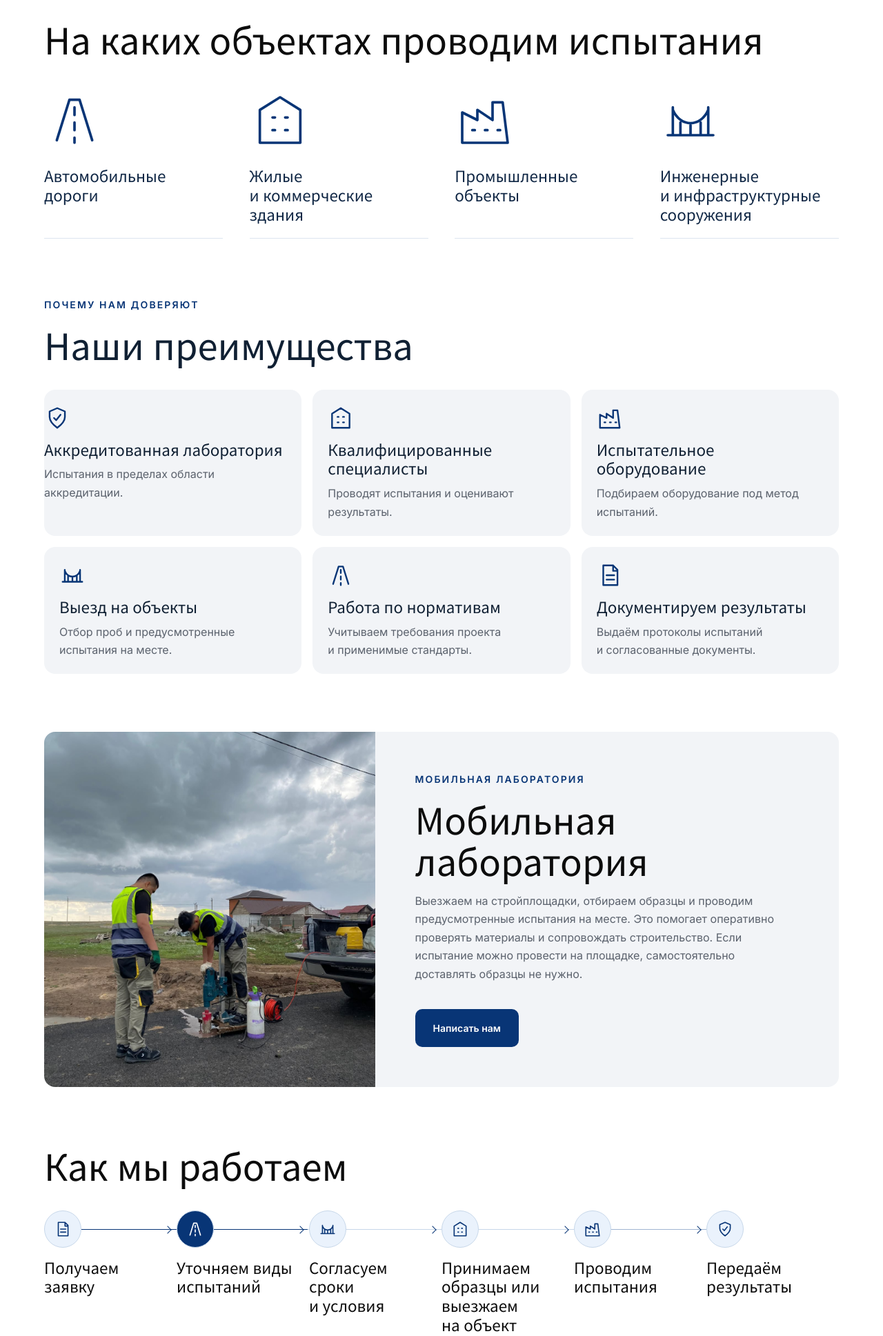
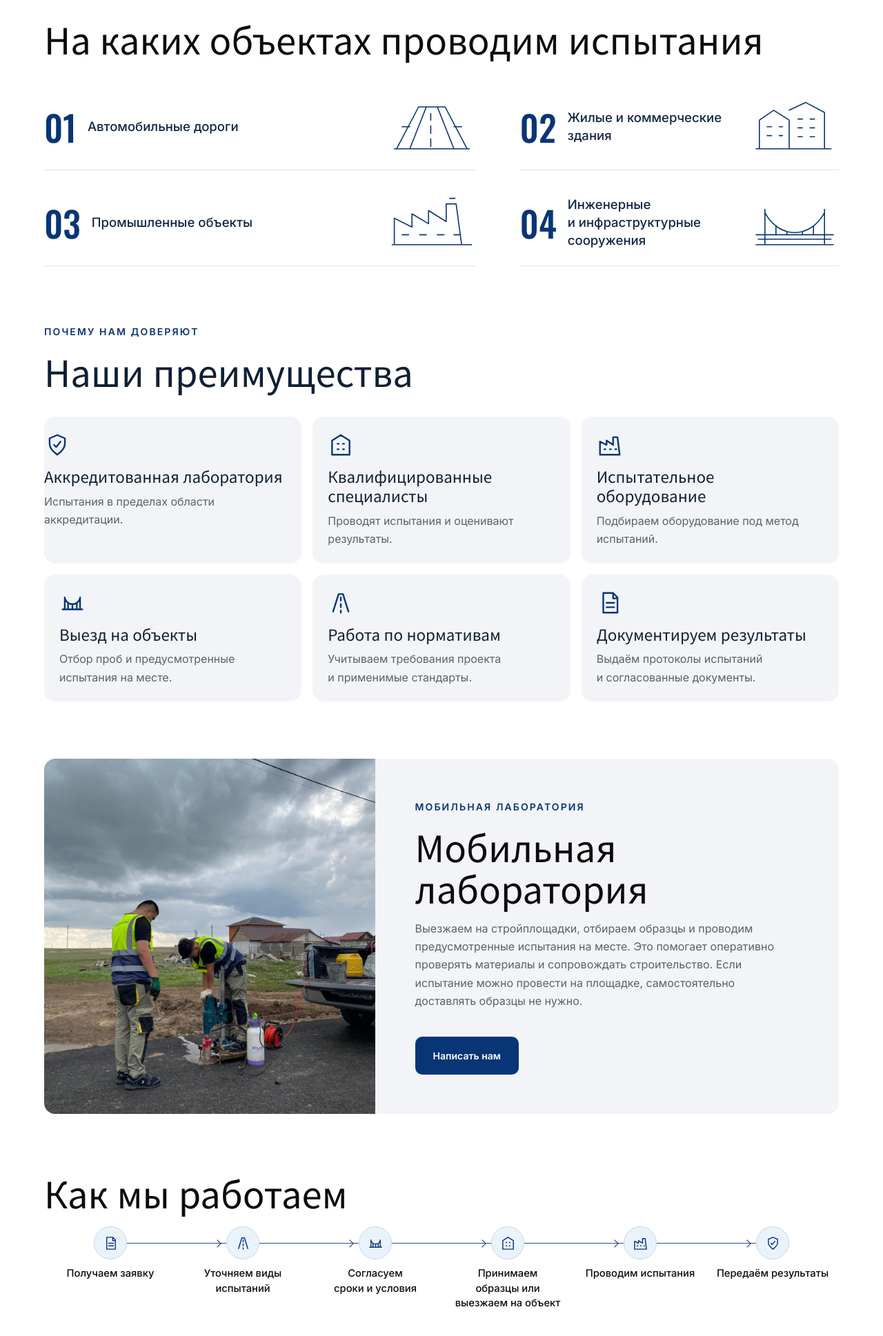
Before and after one commit to sunssara/kzsapazert, a plain HTML site: page index.html in a window 1280 px wide. Shown: the part 2440-4377 px from the top of the page at 69% size. Drawn offline with nearby package versions, Linux system fonts and the light colour scheme; no server answers.

Commit message:
Refine workflow animation and redraw object section

```diff
--- a/enhance.css
+++ b/enhance.css
@@ -784,3 +784,54 @@ main h3, .service-item h3, .benefits .benefit-copy h3, .benefits .benefit-grid a
   .hero-photo::after { background: linear-gradient(0deg,#083576 0%,#083576ed 43%,#08357670 75%,#08357620 100%); }
   .hero .hero-proof { margin-top: 20px; }
 }
+
+/* Light engineering layouts */
+.project-types .object-grid { grid-template-columns: minmax(0, 1.15fr) minmax(0, .85fr); gap: 14px clamp(24px, 5vw, 68px); }
+.project-types .object-grid article {
+  display: grid; grid-template-columns: auto minmax(0,1fr) auto;
+  align-items: center; gap: 16px; min-height: 125px; padding: 16px 0;
+}
+.project-types .object-grid article::after { transform-origin: left; }
+.object-index { color: var(--blue); font: 500 clamp(2rem, 4vw, 3.75rem)/1 Oswald,sans-serif; }
+.project-types .object-grid .object-visual { grid-column: 3; grid-row: 1; height: auto; width: clamp(74px, 10vw, 138px); overflow: visible; }
+.project-types .object-grid .object-visual svg { width: 100%; height: auto; }
+.project-types .object-grid h3 { grid-column: 2; grid-row: 1; padding: 0; font: 500 clamp(1rem, 1.45vw, 1.3rem)/1.4 Inter,sans-serif; }
+.work-process .process-grid { --node: 48px; --step-duration: .7s; margin-top: 20px; }
+.process-grid li { padding: 0 12px; }
+.process-grid h3 { margin: 10px auto 0; max-width: 25ch; text-align: center; text-wrap: balance; font: 500 clamp(.9rem, 1.15vw, 1.0625rem)/1.45 Inter,sans-serif; }
+.process-marker { margin-inline: auto; }
+.process-track { left: calc(50% + var(--node) / 2); right: calc(var(--node) / 2 - 50%); }
+.process-grid .process-marker svg { width: 23px; height: 23px; }
+@media (max-width: 900px) {
+  .process-grid li { padding: 0 0 16px; }
+  .process-grid h3 { margin: 11px 0 0; text-align: left; }
+  .process-track { left: calc(var(--node) / 2); right: auto; }
+}
+@media (max-width: 650px) {
+  .project-types .object-grid { grid-template-columns: 1fr; gap: 0; }
+  .project-types .object-grid article { min-height: 92px; gap: 12px; }
+}
+@media (prefers-reduced-motion: no-preference) {
+  .process-start .process-track::before, .process-start .process-marker { animation-duration: 9s; animation-timing-function: cubic-bezier(.4,0,.35,1); }
+  .process-start li:hover .process-marker { animation-play-state: running; box-shadow: 0 0 0 4px #0835761c; }
+  .process-marker { transition: background-color .3s, color .3s, box-shadow .3s; }
+  @keyframes process-horizontal {
+    0% { transform: scaleX(0); opacity: .65; }
+    11%, 78% { transform: scaleX(1); opacity: .8; }
+    96%, 100% { transform: scaleX(1); opacity: 0; }
+  }
+  @keyframes process-vertical {
+    0% { transform: scaleY(0); opacity: .65; }
+    11%, 78% { transform: scaleY(1); opacity: .8; }
+    96%, 100% { transform: scaleY(1); opacity: 0; }
+  }
+  @keyframes process-pulse {
+    0%, 17%, 100% { background: #eaf2fc; border-color: var(--track); }
+    7%, 10% { background: #cfe1f9; border-color: #8cadd6; }
+  }
+  .objects-revealed article { animation: object-arrival .55s ease-out both; }
+  .objects-revealed article:nth-child(2) { animation-delay: .07s; }
+  .objects-revealed article:nth-child(3) { animation-delay: .14s; }
+  .objects-revealed article:nth-child(4) { animation-delay: .21s; }
+  @keyframes object-arrival { from { opacity: .35; translate: 0 9px; } to { opacity: 1; translate: none; } }
+}
--- a/index.html
+++ b/index.html
@@ -1,5 +1,5 @@
 <!doctype html>
-<html lang="ru"><head><meta charset="UTF-8"><meta name="viewport" content="width=device-width, initial-scale=1"><meta name="description" content="Аккредитованная строительная испытательная лаборатория в Астане. Испытания строительных материалов, лабораторный контроль качества строительства и выезд на объекты."><link rel="canonical" href="https://kzsapazert.kz/"><meta name="theme-color" content="#083576"><title>Строительная лаборатория в Астане | КЗ Сапа Зертханасы</title><link rel="preconnect" href="https://fonts.googleapis.com"><link rel="preconnect" href="https://fonts.gstatic.com" crossorigin><link href="https://fonts.googleapis.com/css2?family=Inter:wght@400;500;600;700&family=Oswald:wght@400;500;600&family=Noto+Sans+SC:wght@400;600&display=swap" rel="stylesheet"><link rel="stylesheet" href="style.css"><link rel="stylesheet" href="enhance.css?v=hero-refined"><link rel="icon" href="favicon.svg" type="image/svg+xml"><meta name="google-site-verification" content="Bo7axWLZwRJ3yQgY30qZPgOj8MfoaL3nS31i9DCmipo"></head>
+<html lang="ru"><head><meta charset="UTF-8"><meta name="viewport" content="width=device-width, initial-scale=1"><meta name="description" content="Аккредитованная строительная испытательная лаборатория в Астане. Испытания строительных материалов, лабораторный контроль качества строительства и выезд на объекты."><link rel="canonical" href="https://kzsapazert.kz/"><meta name="theme-color" content="#083576"><title>Строительная лаборатория в Астане | КЗ Сапа Зертханасы</title><link rel="preconnect" href="https://fonts.googleapis.com"><link rel="preconnect" href="https://fonts.gstatic.com" crossorigin><link href="https://fonts.googleapis.com/css2?family=Inter:wght@400;500;600;700&family=Oswald:wght@400;500;600&family=Noto+Sans+SC:wght@400;600&display=swap" rel="stylesheet"><link rel="stylesheet" href="style.css"><link rel="stylesheet" href="enhance.css?v=light-layout"><link rel="icon" href="favicon.svg" type="image/svg+xml"><meta name="google-site-verification" content="Bo7axWLZwRJ3yQgY30qZPgOj8MfoaL3nS31i9DCmipo"></head>
 <body><a class="skip" href="#main" data-t="skip">К содержанию</a><header><a href="#" class="brand" aria-label="КЗ Сапа Зертханасы"><img src="brand.svg" alt="КЗ Сапа Зертханасы" width="260" height="100"></a><button class="menu-toggle" type="button" aria-expanded="false" aria-controls="site-nav" aria-label="Открыть меню"><span aria-hidden="true"></span></button><nav id="site-nav" aria-label="Navigation"><a href="#about" data-t="about">О компании</a><a href="#services" data-t="services">Услуги</a><a href="#accreditation" data-t="accreditation">Аккредитация</a><a href="#contacts" data-t="contacts">Контакты</a></nav><div class="header-end"><select id="language" aria-label="Язык / Language"><option value="ru">RU</option><option value="kk">ҚАЗ</option><option value="en">EN</option><option value="zh">中文</option></select><a class="button blue-button header-cta" href="#request-form" data-t="cta">Обсудить проект</a></div></header>
 <main id="main"><section class="hero"><div class="hero-copy"><p class="eyebrow" data-t="eyebrow">ТОО «КЗ САПА ЗЕРТХАНАСЫ»</p><h1 data-t="headline">АККРЕДИТОВАННАЯ СТРОИТЕЛЬНАЯ ИСПЫТАТЕЛЬНАЯ ЛАБОРАТОРИЯ</h1><p class="lead" data-t="intro">Испытания строительных материалов и контроль качества строительства с выездом на объекты</p><div class="actions"><a class="button white" href="#services" data-t="explore">Наши услуги</a><a class="button overview-quote" href="#request-form" data-t="quote">Получить коммерческое предложение</a></div><div class="hero-proof"><span class="check">✓</span><div><strong>ГОСТ ISO/IEC 17025-2019 · KZ.T.01.3171</strong><span data-t="proof">Аккредитованная мобильная лаборатория</span></div></div></div><div class="hero-photo"><img src="team.jpg" alt="" fetchpriority="high"><div class="photo-label"><span data-t="field">ТОЧНОСТЬ НА КАЖДОМ ЭТАПЕ</span><p data-t="fieldText">В лаборатории.<br>На вашем объекте.</p></div></div></section>
 <section class="intro-section wrap" id="about"><p class="eyebrow blue" data-t="aboutLabel">НАДЕЖНОСТЬ, ПОДТВЕРЖДЕННАЯ ИСПЫТАНИЯМИ</p><div class="two-col"><h2 data-t="aboutTitle">Прочная основа<br>вашего проекта</h2><div><p class="large" data-t="aboutText">ТОО «КЗ Сапа Зертханасы» — строительная испытательная лаборатория в Астане. Работаем на объектах гражданского, промышленного, дорожного и инфраструктурного строительства.</p><p data-t="problem">Испытываем строительные материалы, выезжаем на объекты для контроля качества работ и оформляем результаты в протоколах испытаний.</p></div></div></section>
@@ -13,4 +13,4 @@
   <label for="request-project">Расскажите о проекте</label><textarea id="request-project" name="project" maxlength="1000" rows="3"></textarea>
   <label id="request-check-label" for="request-check">Проверка</label><input id="request-check" inputmode="numeric" autocomplete="off" required maxlength="2" name="check"><button class="button white" type="submit" aria-describedby="request-help">Отправить заявку</button>
   <p id="request-help" role="status"></p></form></div></div></div></section></main><dialog id="certificate-gallery" aria-labelledby="gallery-title"><div class="gallery-head"><h3 id="gallery-title">Аттестат аккредитации</h3><button type="button" class="gallery-close">×</button></div><img src="certificate-page-1.webp" alt=""><div class="gallery-controls"><button type="button" class="gallery-prev">‹</button><output aria-live="polite"></output><button type="button" class="gallery-next">›</button></div></dialog><dialog id="project-dialog" aria-labelledby="request-heading"><button class="project-close" type="button" aria-label="Закрыть">×</button></dialog><dialog id="request-success" aria-labelledby="success-title"><div class="success-mark" aria-hidden="true"></div><h3 id="success-title">Заявка отправлена</h3><form method="dialog"><button class="button blue-button">Закрыть</button></form></dialog>
-<footer class="wrap"><a href="#" class="brand"><img src="footer-logo.svg" alt="КЗ Сапа Зертханасы" width="208" height="34"></a><p data-t="footer">© 2026 ТОО «КЗ Сапа Зертханасы»<br>Лабораторный контроль качества строительства</p><a href="#accreditation" data-t="accreditation">Аккредитация</a></footer><script src="app.js?v=lab-overview"></script><script src="overview.js?v=hero-refined"></script><script src="enhance.js?v=lab-overview"></script></body></html>
+<footer class="wrap"><a href="#" class="brand"><img src="footer-logo.svg" alt="КЗ Сапа Зертханасы" width="208" height="34"></a><p data-t="footer">© 2026 ТОО «КЗ Сапа Зертханасы»<br>Лабораторный контроль качества строительства</p><a href="#accreditation" data-t="accreditation">Аккредитация</a></footer><script src="app.js?v=lab-overview"></script><script src="overview.js?v=light-layout"></script><script src="enhance.js?v=lab-overview"></script></body></html>
--- a/overview.js
+++ b/overview.js
@@ -62,9 +62,16 @@ const overviewIcon = index => '<svg viewBox="0 0 24 24" aria-hidden="true" fill=
 
 for (const lang of Object.keys(overview)) Object.assign(content[lang], overview[lang]);
 
+const objectDrawings = [
+  '<path d="M8 48 28 10h24l20 38M20 48l15-38m25 38L45 10M39 16v6m0 5v7m0 5v7M6 48h68M13 28h7m40 0h7"/>',
+  '<path d="M8 48V22l13-9 14 9v26m0-35 15-7 17 9v33M5 48h68M15 28h4m7 0h3m-14 8h4m7 0h3m14-15h4m7 0h4m-15 8h4m7 0h4m-15 8h4m7 0h4"/>',
+  '<path d="M6 48V24l16 8V20l15 9V17l16 10V11h9l5 37M4 48h72M13 39h6m10 0h6m10 0h6m9 0h6M56 6h5"/>',
+  '<path d="M5 39h70M13 48V16m54 32V16M13 19c13 24 41 24 54 0M23 31v8m10-3v3m14-3v3m10-8v8M5 48h70M7 43h66"/>',
+];
+const projectDrawing = index => '<svg viewBox="0 0 80 56" aria-hidden="true" fill="none" stroke="currentColor" stroke-width="1.35" stroke-linecap="round" stroke-linejoin="round">' + objectDrawings[index] + '</svg>';
 function renderOverview() {
   const data = overview[document.querySelector('#language').value];
-  document.querySelector('.object-grid').innerHTML = data.objects.map((label, i) => '<article>' + ('<div class="object-visual">' + overviewIcon(i) + '</div>') + '<h3>' + label + '</h3></article>').join('');
+  document.querySelector('.object-grid').innerHTML = data.objects.map((label, i) => '<article>' + ('<span class="object-index" aria-hidden="true">0' + (i + 1) + '</span><div class="object-visual">' + projectDrawing(i) + '</div>') + '<h3>' + label + '</h3></article>').join('');
   document.querySelector('#benefits').innerHTML = data.strengths.map(([title, description], i) => '<article>' + overviewIcon([4,1,2,3,0,5][i]) + '<div><h3>' + title + '</h3><p>' + description + '</p></div></article>').join('');
   document.querySelector('.process-grid').innerHTML = data.process.map((label, i) => '<li style="--step:' + i + '"><span class="process-marker">' + overviewIcon([5,0,3,1,2,4][i]) + '</span><span class="process-track" aria-hidden="true"></span><h3>' + label + '</h3></li>').join('');
   document.querySelector('[data-t="whyTitle"]').textContent = data.whyTitle;
@@ -80,3 +87,13 @@ if ('IntersectionObserver' in window) {
   }, {threshold: 0.15});
   timelineObserver.observe(timeline);
 }
+
+const projects = document.querySelector('.object-grid');
+if ('IntersectionObserver' in window) {
+  const projectObserver = new IntersectionObserver(([entry]) => {
+    if (!entry.isIntersecting) return;
+    projects.classList.add('objects-revealed');
+    projectObserver.disconnect();
+  }, {threshold: .12});
+  projectObserver.observe(projects);
+}
```
